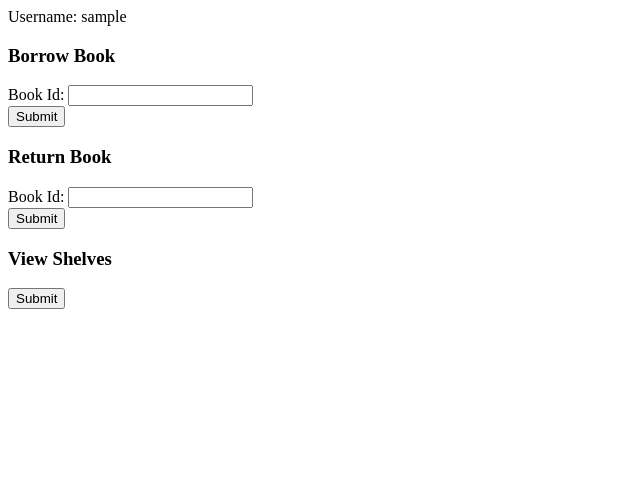
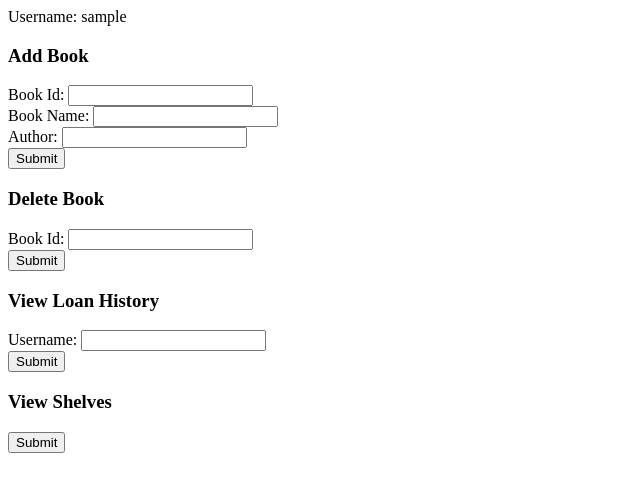
Before and after one commit to brianshannan/SE319, a PHP site: page /mainpage.php in a window 1280 px wide. Shown: the top 492 px of the page, without its empty margins (0-640 px from the left). Run offline with PHP 8.4, Linux system fonts and the light colour scheme; the visitor is signed in with stand-in values (Sample User, id 1); tables that the repository leaves empty or names only in its code hold one stand-in row (values such as "Sample post"); data that the repository does not hold is empty.

Commit message:
fixed viewLoanHistory

```diff
--- a/Exercise06_php/lab.php
+++ b/Exercise06_php/lab.php
@@ -82,7 +82,7 @@ class Library {
         global $db_connection;
 
         $group_number = self::GROUP_NUMBER;
-        $query = "SELECT * FROM loanHistory WHERE Groupnumber = '$group_number' AND Username = $username";
+        $query = "SELECT * FROM loanHistory WHERE Groupnumber = '$group_number' AND Username = '$username'";
         $result = mysqli_query($db_connection, $query);
         $table = "<table>";
 
--- a/Exercise06_php/mainpage.php
+++ b/Exercise06_php/mainpage.php
@@ -5,7 +5,7 @@
     session_start();
     $username = $_SESSION["username"];
     $librarian = $_SESSION["librarian"];
-    echo "Username: ".$username;
+    echo "Username: ".$username."<br>";
 
     include 'lab.php';
     $lib = new Library();
@@ -40,7 +40,7 @@
 <html>
 <body>
 
-<?php if(!$librarian) { ?>
+<?php if($librarian) { ?>
 
     <h3>Add Book</h3>
     <form name="add-book" action="mainpage.php" method="post">
```
